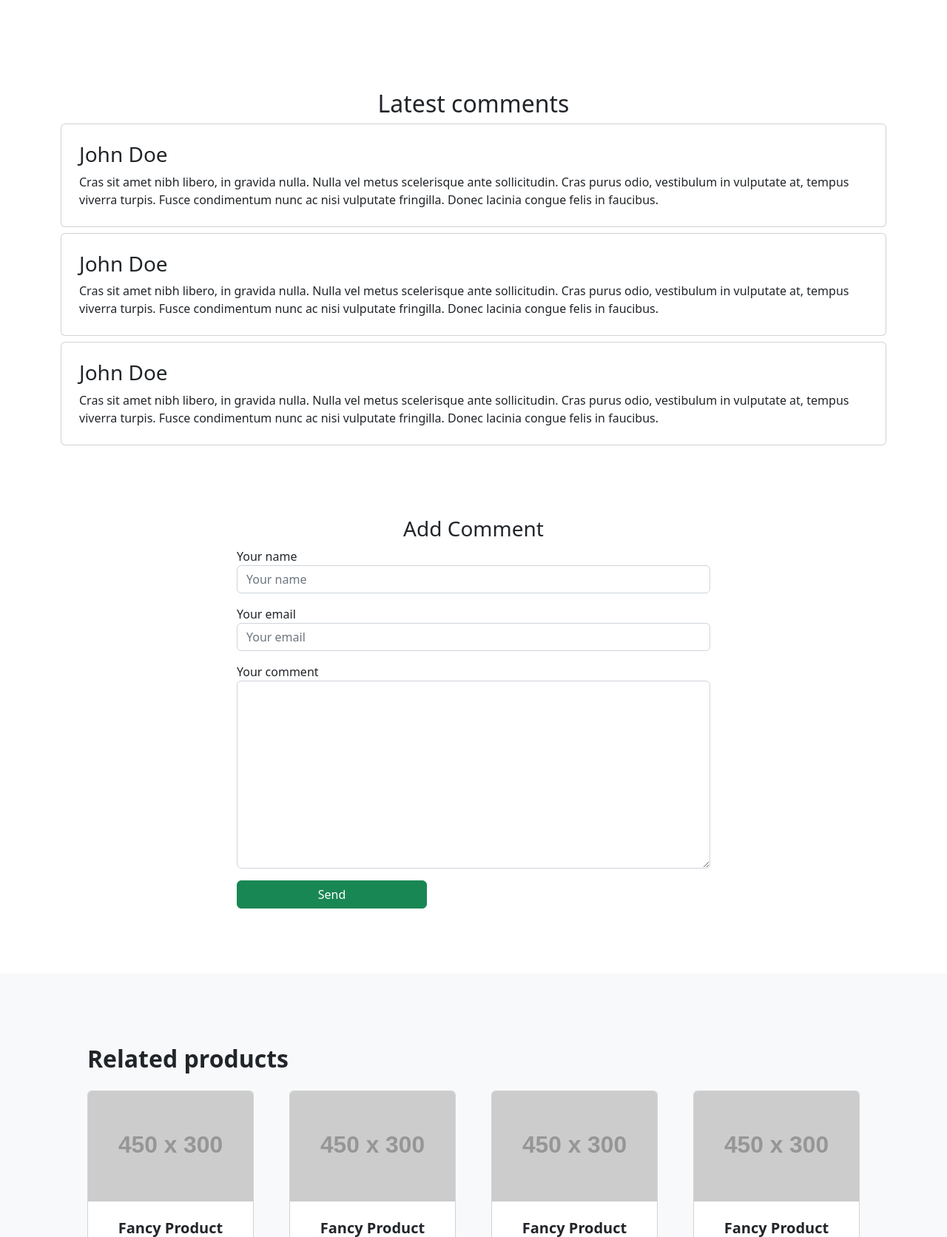
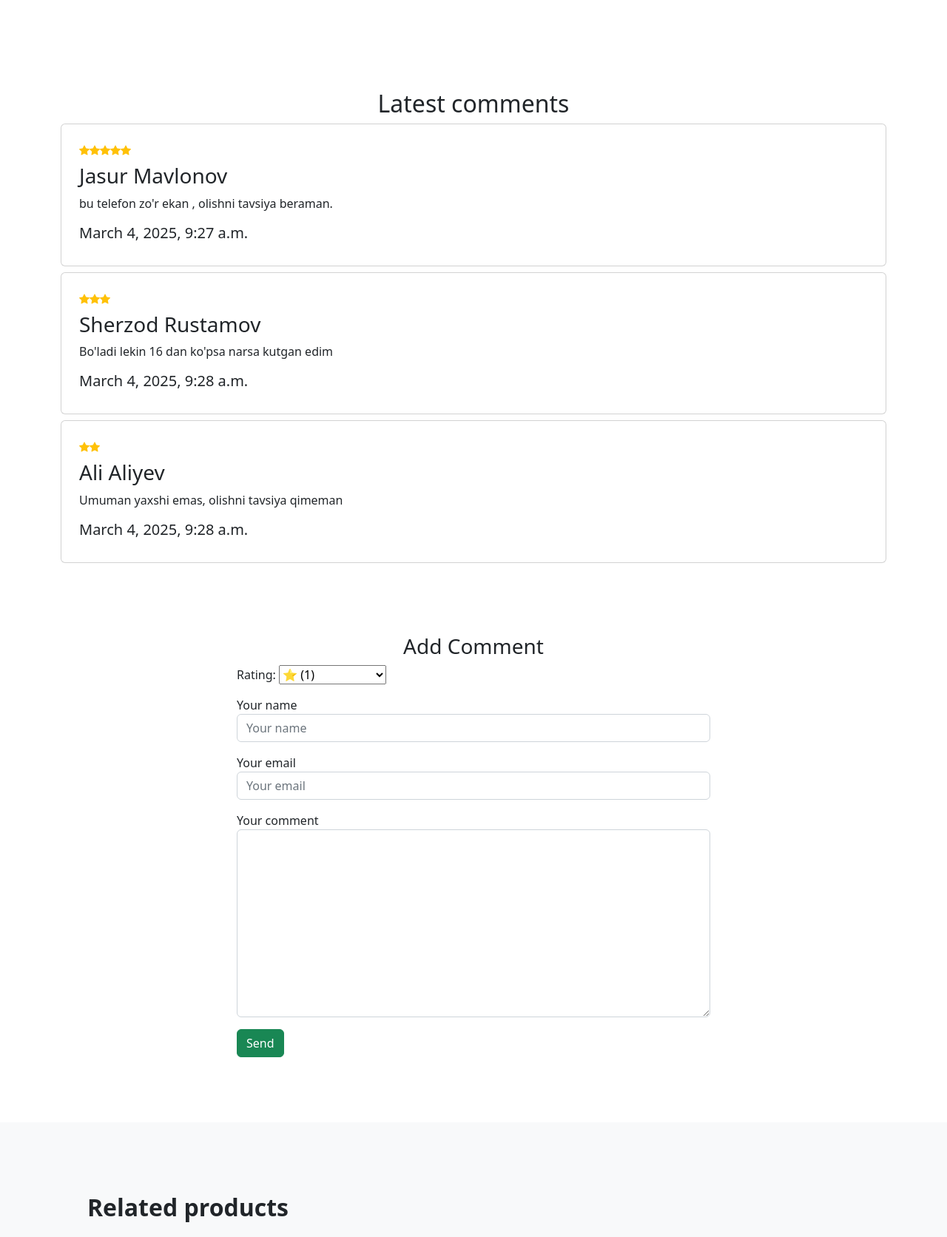
Before and after one commit to jasurmavlonov02/n60_shop, a Django app: page /shop/product/8/ in a window 1280 px wide. Shown: the part 754-2426 px from the top of the page at 74% size. Run offline with Django 5.2, Linux system fonts and the light colour scheme; data comes from the database, SQL or seed files in the repository; grey boxes labelled with a size stand in for pictures from a placeholder-image service; some libraries are stand-ins or nearby versions.

Commit message:
comment list done !

```diff
--- a/core/settings.py
+++ b/core/settings.py
@@ -46,6 +46,8 @@ MIDDLEWARE = [
     'django.contrib.auth.middleware.AuthenticationMiddleware',
     'django.contrib.messages.middleware.MessageMiddleware',
     'django.middleware.clickjacking.XFrameOptionsMiddleware',
+
+    # 'shop.middleware.CustomMiddleware'
 ]
 
 ROOT_URLCONF = 'core.urls'
--- a/shop/admin.py
+++ b/shop/admin.py
@@ -1,9 +1,10 @@
 from django.contrib import admin
 
-from shop.models import Product, Category
+from shop.models import Product, Category, Comment
 
 # Register your models here.
 
 
 admin.site.register(Product)
 admin.site.register(Category)
+admin.site.register(Comment)
--- a/shop/models.py
+++ b/shop/models.py
@@ -26,19 +26,11 @@ class Category(BaseModel):
 
 
 class Product(BaseModel):
-    class RatingChoice(models.IntegerChoices):
-        ONE = 1
-        TWO = 2
-        THREE = 3
-        FOUR = 4
-        FIVE = 5
-
     name = models.CharField(max_length=255, unique=True)
     description = models.TextField(null=True, blank=True)
     price = models.DecimalField(max_digits=14, decimal_places=2)
     image = models.ImageField(upload_to='images/', null=True, blank=True, default='images/no_image.png')
     discount = models.PositiveIntegerField(default=0)
-    rating = models.PositiveIntegerField(choices=RatingChoice.choices, default=RatingChoice.ONE.value)
     quantity = models.PositiveIntegerField(default=1)
     category = models.ForeignKey(Category, on_delete=models.CASCADE, related_name='products', null=True, blank=True)
 
@@ -57,3 +49,22 @@ class Product(BaseModel):
 
     class Meta:
         db_table = 'product'
+
+
+class Comment(BaseModel):
+    class RatingChoice(models.IntegerChoices):
+        ONE = 1
+        TWO = 2
+        THREE = 3
+        FOUR = 4
+        FIVE = 5
+
+    full_name = models.CharField(max_length=100, null=True, blank=True)
+    email = models.EmailField()
+    content = models.TextField()
+    rating = models.PositiveIntegerField(choices=RatingChoice.choices, default=RatingChoice.ONE.value)
+    product = models.ForeignKey('Product', on_delete=models.CASCADE, related_name='comments')
+    is_private = models.BooleanField(default=False)
+
+    def __str__(self):
+        return f'{self.email} => {self.rating} => {self.product.name}'
--- a/shop/templates/shop/detail.html
+++ b/shop/templates/shop/detail.html
@@ -1,5 +1,6 @@
 {% extends 'shop/base/base.html' %}
 {% load static %}
+{% load register_tags %}
 
 {% block title %}
     Product Detail
@@ -97,33 +98,29 @@
                 <div class="text-center">
                     <h2>Latest comments</h2>
                 </div>
+                {% for comment in comments %}
+                    <div class="media card p-4 mt-2">
+                        <div class="media-body">
 
-                <div class="media card p-4 mt-2">
-                    <div class="media-body">
-                        <h3 class="mt-0">John Doe</h3>
-                        Cras sit amet nibh libero, in gravida nulla. Nulla vel metus scelerisque ante sollicitudin. Cras
-                        purus odio, vestibulum in vulputate at, tempus viverra turpis. Fusce condimentum nunc ac nisi
-                        vulputate fringilla. Donec lacinia congue felis in faucibus.
+                            <div class="d-flex justify-content-lg-start small text-warning mb-2">
+                                {#                                    {% with ''|center:product.rating as range %}#}
+                                {#                                        {% for f in range %}#}
+                                {#                                            <div class="bi-star-fill"></div>#}
+                                {#                                        {% endfor %}#}
+                                {#                                    {% endwith %}#}
+                                {% for _ in comment.rating|get_range %}
+                                    <div class="bi-star-fill"></div>
+                                {% endfor %}
+
+                            </div>
+
+                            <h3 class="mt-0">{{ comment.full_name }}</h3>
+                            <p>{{ comment.content }}</p>
+                            <h5>{{ comment.created_at }}</h5>
+                        </div>
                     </div>
-                </div>
+                {% endfor %}
 
-                <div class="media card p-4 mt-2">
-                    <div class="media-body">
-                        <h3 class="mt-0">John Doe</h3>
-                        Cras sit amet nibh libero, in gravida nulla. Nulla vel metus scelerisque ante sollicitudin. Cras
-                        purus odio, vestibulum in vulputate at, tempus viverra turpis. Fusce condimentum nunc ac nisi
-                        vulputate fringilla. Donec lacinia congue felis in faucibus.
-                    </div>
-                </div>
-
-                <div class="media card p-4 mt-2">
-                    <div class="media-body">
-                        <h3 class="mt-0">John Doe</h3>
-                        Cras sit amet nibh libero, in gravida nulla. Nulla vel metus scelerisque ante sollicitudin. Cras
-                        purus odio, vestibulum in vulputate at, tempus viverra turpis. Fusce condimentum nunc ac nisi
-                        vulputate fringilla. Donec lacinia congue felis in faucibus.
-                    </div>
-                </div>
 
             </div>
 
@@ -134,24 +131,35 @@
                         <h3>Add Comment</h3>
                     </div>
 
-                    <form>
+                    <form method="post" action="{% url 'comment_view' product.id %}">
+                        {% csrf_token %}
+                        <div class="form-group mb-3">
+                            <label for="rating">Rating:</label>
+                            <select id="rating" name="rating">
+                                <option value="1">⭐ (1)</option>
+                                <option value="2">⭐⭐ (2)</option>
+                                <option value="3">⭐⭐⭐ (3)</option>
+                                <option value="4">⭐⭐⭐⭐ (4)</option>
+                                <option value="5">⭐⭐⭐⭐⭐ (5)</option>
+                            </select>
+                        </div>
                         <div class="form-group mb-3">
                             <label for="formGroupExampleInput">Your name</label>
-                            <input type="text" class="form-control" placeholder="Your name">
+                            <input type="text" class="form-control" name="full_name" placeholder="Your name">
                         </div>
                         <div class="form-group mb-3">
                             <label for="formGroupExampleInput2">Your email</label>
-                            <input type="text" class="form-control" placeholder="Your email">
+                            <input type="email" name="email" class="form-control" placeholder="Your email">
                         </div>
 
                         <div class="form-group mb-3">
                             <label for="formGroupExampleInput2">Your comment</label>
-                            <textarea name="" class="form-control" id="" cols="30" rows="10"></textarea>
+                            <textarea name="content" class="form-control" id="" cols="30" rows="10"></textarea>
                         </div>
 
                         <div class="form-group mb-3">
 
-                            <input type="text" class="btn btn-success" value="Send">
+                            <input type="submit" class="btn btn-success" value="Send">
                         </div>
                     </form>
 
--- a/shop/urls.py
+++ b/shop/urls.py
@@ -8,6 +8,7 @@ urlpatterns = [
     path('products-of-category/<int:category_id>/', views.index, name='products_of_category'),
     path('product-create/', views.product_create, name='product_create'),
     path('product-delete/<int:product_id>/', views.product_delete, name='product_delete'),
-    path('product-update/<int:product_id>/', views.product_update, name='product_update')
+    path('product-update/<int:product_id>/', views.product_update, name='product_update'),
+    path('comment-view/<int:pk>/', views.comment_view, name='comment_view'),
 
 ]
--- a/shop/views.py
+++ b/shop/views.py
@@ -3,7 +3,7 @@ from django.contrib.auth.decorators import login_required
 from django.shortcuts import render, get_object_or_404, redirect
 
 from shop.models import Product, Category
-from shop.forms import ProductForm, ProductModelForm
+from shop.forms import ProductModelForm, CommentModelForm
 
 
 # Create your views here.
@@ -28,13 +28,12 @@ def index(request, category_id: int | None = None):
 
 def product_detail(request, product_id):
     categories = Category.objects.all()
-    # product = Product.objects.get(id=product_id)
-    # product = Product.objects.filter(id=product_id).first()
-
     product = get_object_or_404(Product, id=product_id)
+    comments = product.comments.all()
     context = {
         'product': product,
-        'categories': categories
+        'categories': categories,
+        'comments': comments
     }
     return render(request, 'shop/detail.html', context)
 
@@ -94,3 +93,25 @@ def product_delete(request, product_id):
         product.delete()
         return redirect('index')
     return render(request, 'shop/detail.html', {'product': product})
+
+
+def comment_view(request, pk):
+    product = Product.objects.get(id=pk)
+    form = CommentModelForm()
+    if request.method == 'POST':
+        form = CommentModelForm(request.POST)
+        if form.is_valid():
+            comment = form.save(commit=False)
+            rating = request.POST.get('rating')
+            print(type(rating))
+            comment.rating = rating
+            comment.product = product
+            comment.save()
+            return redirect('product_detail', product.id)
+
+    context = {
+        'form': form,
+        'product': product
+    }
+
+    return render(request, 'shop/detail.html', context)
```
Also changed, not shown: shop/forms.py (+33 -27 lines), shop/templates/shop/home.html (+5 -4 lines), db.sqlite3, shop/migrations/0009_remove_product_rating_comment.py (added), shop/migrations/0010_comment_is_private.py (added).
